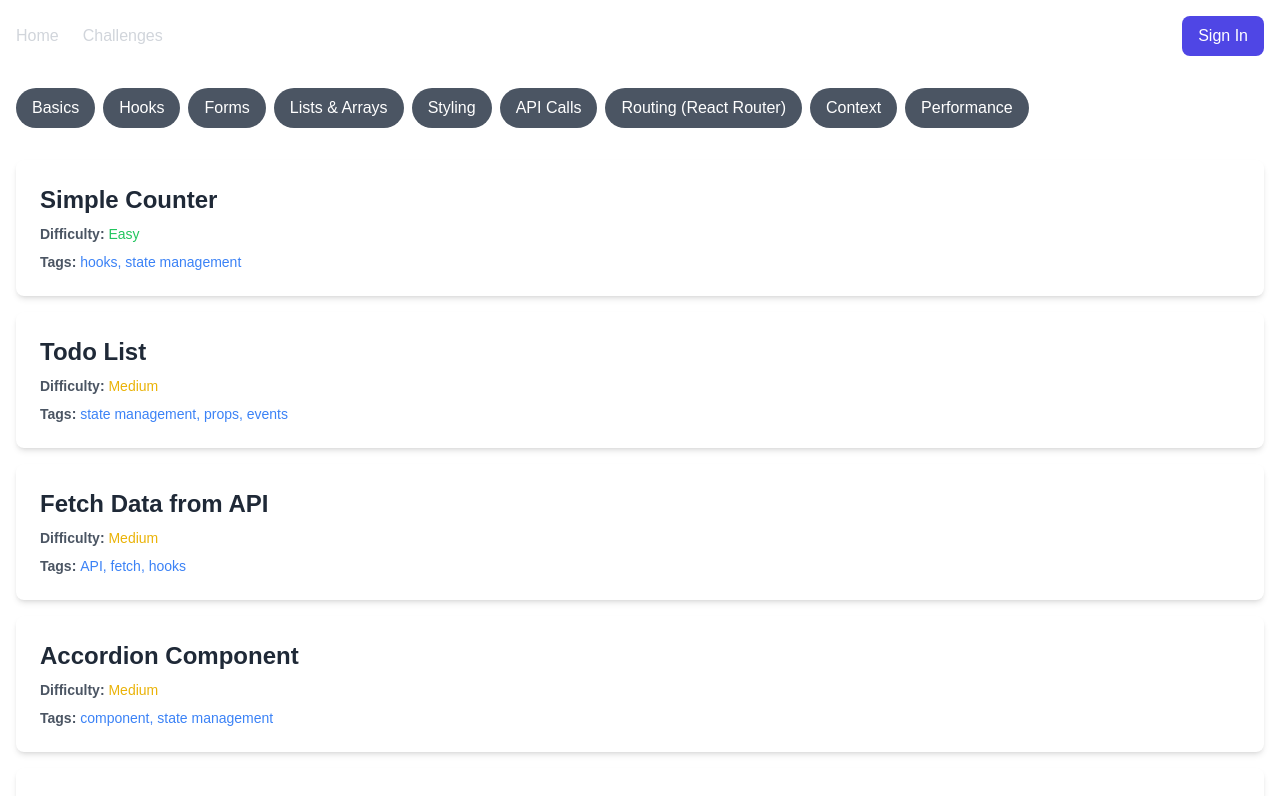
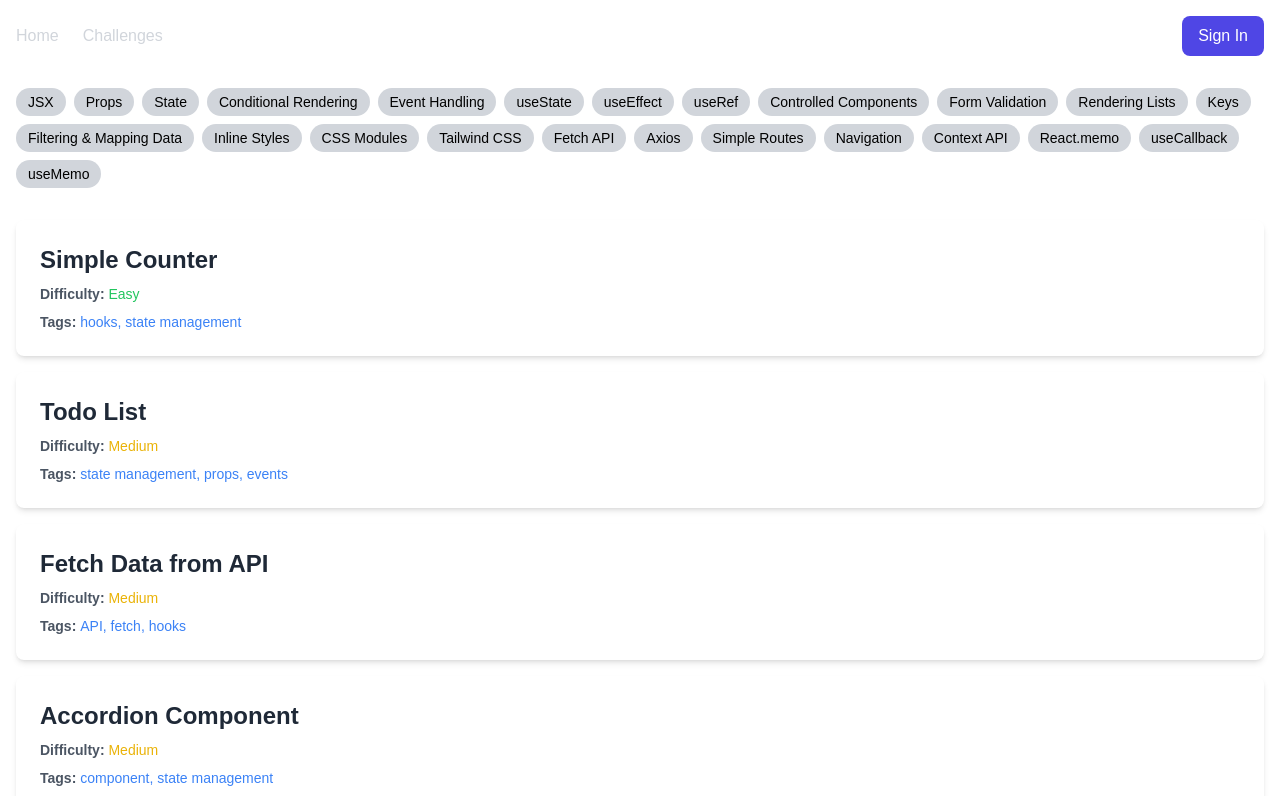
Before and after one commit to matthewdjw/ReactChallenges, a Next.js app: page /challenges in a window 1280 px wide. Shown: the top 796 px of the page. Built offline with nearby package versions, Linux system fonts and the light colour scheme.

Commit message:
Simplified category
Only using tags now for simplicity

```diff
--- a/components/challenges/ChallengeFilter.tsx
+++ b/components/challenges/ChallengeFilter.tsx
@@ -1,50 +1,35 @@
-import React, { useState } from 'react';
+import React, { useState } from "react";
 
-interface Category {
+interface Tag {
   slug: string;
-  name: string;
-  tags: string[];
+  title: string;
+  text: string;
 }
 
 interface ChallengeFilterProps {
-  categories: Category[];
+  tags: Tag[];
 }
 
-const ChallengeFilter: React.FC<ChallengeFilterProps> = ({ categories }) => {
-
-  const [selectedCategory, setSelectedCategory] = useState<string | null>(null);
+const ChallengeFilter: React.FC<ChallengeFilterProps> = ({ tags }) => {
   const [selectedTag, setSelectedTag] = useState<string>();
 
   return (
     <div>
-
       <div className="p-4 flex flex-wrap gap-2">
-        {categories.map((category) => (
+        {tags.map((tag) => (
           <button
-            key={category.slug}
-            className={`px-4 py-2 rounded-full text-white ${selectedCategory === category.slug ? 'bg-blue-600' : 'bg-gray-600'}`}
-            onClick={() => setSelectedCategory(category.slug)}
+            key={tag.slug}
+            className={`px-3 py-1 rounded-full text-sm ${
+              selectedTag === tag.slug
+                ? "bg-green-600 text-white"
+                : "bg-gray-300 text-black"
+            }`}
+            onClick={() => setSelectedTag(tag.slug)}
           >
-            {category.name}
+            {tag.text}
           </button>
         ))}
       </div>
-
-      {selectedCategory && (
-        <div className="p-4 flex flex-wrap gap-2">
-          {categories
-            .find((category) => category.slug === selectedCategory)
-            ?.tags.map((tag) => (
-              <button
-                key={tag}
-                className={`px-3 py-1 rounded-full text-sm ${selectedTag === tag ? 'bg-green-600 text-white' : 'bg-gray-300 text-black'}`}
-                onClick={() => setSelectedTag(tag)}
-              >
-                {tag}
-              </button>
-            ))}
-        </div>
-      )}
     </div>
   );
 };
--- a/pages/challenges.tsx
+++ b/pages/challenges.tsx
@@ -1,36 +1,36 @@
-import ChallengeCard from '@/components/challenges/ChallengeCard';
-import Navbar from '@/components/common/Navbar';
-import fs from 'fs';
-import path from 'path';
-import { GetServerSideProps } from 'next';
-import Link from 'next/link';
-import ChallengeFilter from '@/components/challenges/ChallengeFilter';
+import ChallengeCard from "@/components/challenges/ChallengeCard";
+import Navbar from "@/components/common/Navbar";
+import fs from "fs";
+import path from "path";
+import { GetServerSideProps } from "next";
+import Link from "next/link";
+import ChallengeFilter from "@/components/challenges/ChallengeFilter";
 
 interface Challenge {
   slug: string;
   title: string;
   description: string;
-	difficulty: 'Easy' | 'Medium' | 'Hard';
+  difficulty: "Easy" | "Medium" | "Hard";
   tags: string[];
   solution: string;
 }
 
-interface Category {
+interface Tag {
   slug: string;
-	name: string;
-	tags: string[];
+  title: string;
+  text: string;
 }
 
 interface ChallengesPageProps {
   challenges: Challenge[];
-	categories: Category[];
+  tags: Tag[];
 }
 
-const Challenges: React.FC<ChallengesPageProps> = ({ challenges, categories }) => {
+const Challenges: React.FC<ChallengesPageProps> = ({ challenges, tags }) => {
   return (
     <div>
       <Navbar />
-			<ChallengeFilter categories={categories} />
+      <ChallengeFilter tags={tags} />
       {challenges.map((challenge) => (
         <div key={challenge.title}>
           <Link href={`challenges/${challenge.slug}`}>
@@ -44,20 +44,28 @@ const Challenges: React.FC<ChallengesPageProps> = ({ challenges, categories }) =
 
 export const getServerSideProps: GetServerSideProps = async () => {
   // Fetching the challenges data
-	const challengeFilePath = path.join(process.cwd(), 'public/data/challenges', 'challenge-sample.json');
+  const challengeFilePath = path.join(
+    process.cwd(),
+    "public/data/challenges",
+    "challenge-sample.json"
+  );
   const challengeJsonData = fs.readFileSync(challengeFilePath);
   const challenges: Challenge[] = JSON.parse(challengeJsonData.toString());
 
   // Fetching the categories data
-	const categoryFilePath = path.join(process.cwd(), 'public/data/challenges', 'category-sample.json');
-	const categoryJsonData = fs.readFileSync(categoryFilePath);
-	const categories = JSON.parse(categoryJsonData.toString());
+  const tagFilePath = path.join(
+    process.cwd(),
+    "public/data/challenges",
+    "category-sample.json"
+  );
+  const tagJsonData = fs.readFileSync(tagFilePath);
+  const tags = JSON.parse(tagJsonData.toString());
 
   return {
     props: {
       challenges,
-			categories
-		}
+      tags,
+    },
   };
 };
 
--- a/public/data/challenges/category-sample.json
+++ b/public/data/challenges/category-sample.json
@@ -1,47 +1,122 @@
 [
   {
-		"slug": "basics",
-		"name": "Basics",
-		"tags": [ "JSX", "Props", "State", "Conditional Rendering", "Event Handling" ]
+    "slug": "jsx",
+    "title": "ReactJS JSX Challenges",
+    "text": "JSX"
   },
   {
-		"slug": "hooks",
-		"name": "Hooks",
-		"tags": [ "useState", "useEffect", "useRef" ]
+    "slug": "props",
+    "title": "ReactJS Props Challenges",
+    "text": "Props"
   },
   {
-		"slug": "forms",
-		"name": "Forms",
-		"tags": [ "Controlled Components", "Form Validation" ]
+    "slug": "state",
+    "title": "ReactJS State Management Challenges",
+    "text": "State"
   },
   {
-		"slug": "lists",
-		"name": "Lists & Arrays",
-		"tags": [ "Rendering Lists", "Keys", "Filtering & Mapping Data" ]
+    "slug": "conditional-rendering",
+    "title": "ReactJS Conditional Rendering Challenges",
+    "text": "Conditional Rendering"
   },
   {
-		"slug": "styling",
-		"name": "Styling",
-		"tags": [ "Inline Styles", "CSS Modules", "Tailwind CSS" ]
+    "slug": "event-handling",
+    "title": "ReactJS Event Handling Challenges",
+    "text": "Event Handling"
   },
   {
-		"slug": "api-calls",
-		"name": "API Calls",
-		"tags": [ "Fetch API", "Axios" ]
+    "slug": "use-state",
+    "title": "ReactJS useState Hook Challenges",
+    "text": "useState"
   },
   {
-		"slug": "routing",
-		"name": "Routing (React Router)",
-		"tags": [ "Simple Routes", "Navigation" ]
+    "slug": "use-effect",
+    "title": "ReactJS useEffect Hook Challenges",
+    "text": "useEffect"
   },
   {
-		"slug": "context",
-		"name": "Context",
-		"tags": [ "Basic Context API" ]
+    "slug": "use-ref",
+    "title": "ReactJS useRef Hook Challenges",
+    "text": "useRef"
   },
   {
-		"slug": "performance",
-		"name": "Performance",
-		"tags": [ "React.memo", "useCallback", "useMemo" ]
+    "slug": "controlled-components",
+    "title": "ReactJS Controlled Components Challenges",
+    "text": "Controlled Components"
+  },
+  {
+    "slug": "form-validation",
+    "title": "ReactJS Form Validation Challenges",
+    "text": "Form Validation"
+  },
+  {
+    "slug": "rendering-lists",
+    "title": "ReactJS Rendering Lists Challenges",
+    "text": "Rendering Lists"
+  },
+  {
+    "slug": "keys",
+    "title": "ReactJS Keys in Lists Challenges",
+    "text": "Keys"
+  },
+  {
+    "slug": "filtering-mapping-data",
+    "title": "ReactJS Filtering & Mapping Data Challenges",
+    "text": "Filtering & Mapping Data"
+  },
+  {
+    "slug": "inline-styles",
+    "title": "ReactJS Inline Styles Challenges",
+    "text": "Inline Styles"
+  },
+  {
+    "slug": "css-modules",
+    "title": "ReactJS CSS Modules Challenges",
+    "text": "CSS Modules"
+  },
+  {
+    "slug": "tailwind-css",
+    "title": "ReactJS Tailwind CSS Challenges",
+    "text": "Tailwind CSS"
+  },
+  {
+    "slug": "fetch-api",
+    "title": "ReactJS Fetch API Challenges",
+    "text": "Fetch API"
+  },
+  {
+    "slug": "axios",
+    "title": "ReactJS Axios API Challenges",
+    "text": "Axios"
+  },
+  {
+    "slug": "simple-routes",
+    "title": "ReactJS Simple Routes Challenges",
+    "text": "Simple Routes"
+  },
+  {
+    "slug": "navigation",
+    "title": "ReactJS Navigation Challenges",
+    "text": "Navigation"
+  },
+  {
+    "slug": "context-api",
+    "title": "ReactJS Basic Context API Challenges",
+    "text": "Context API"
+  },
+  {
+    "slug": "react-memo",
+    "title": "ReactJS React.memo Challenges",
+    "text": "React.memo"
+  },
+  {
+    "slug": "use-callback",
+    "title": "ReactJS useCallback Hook Challenges",
+    "text": "useCallback"
+  },
+  {
+    "slug": "use-memo",
+    "title": "ReactJS useMemo Hook Challenges",
+    "text": "useMemo"
   }
 ]
```
Lines whose indentation alone changed are shown as unchanged.
